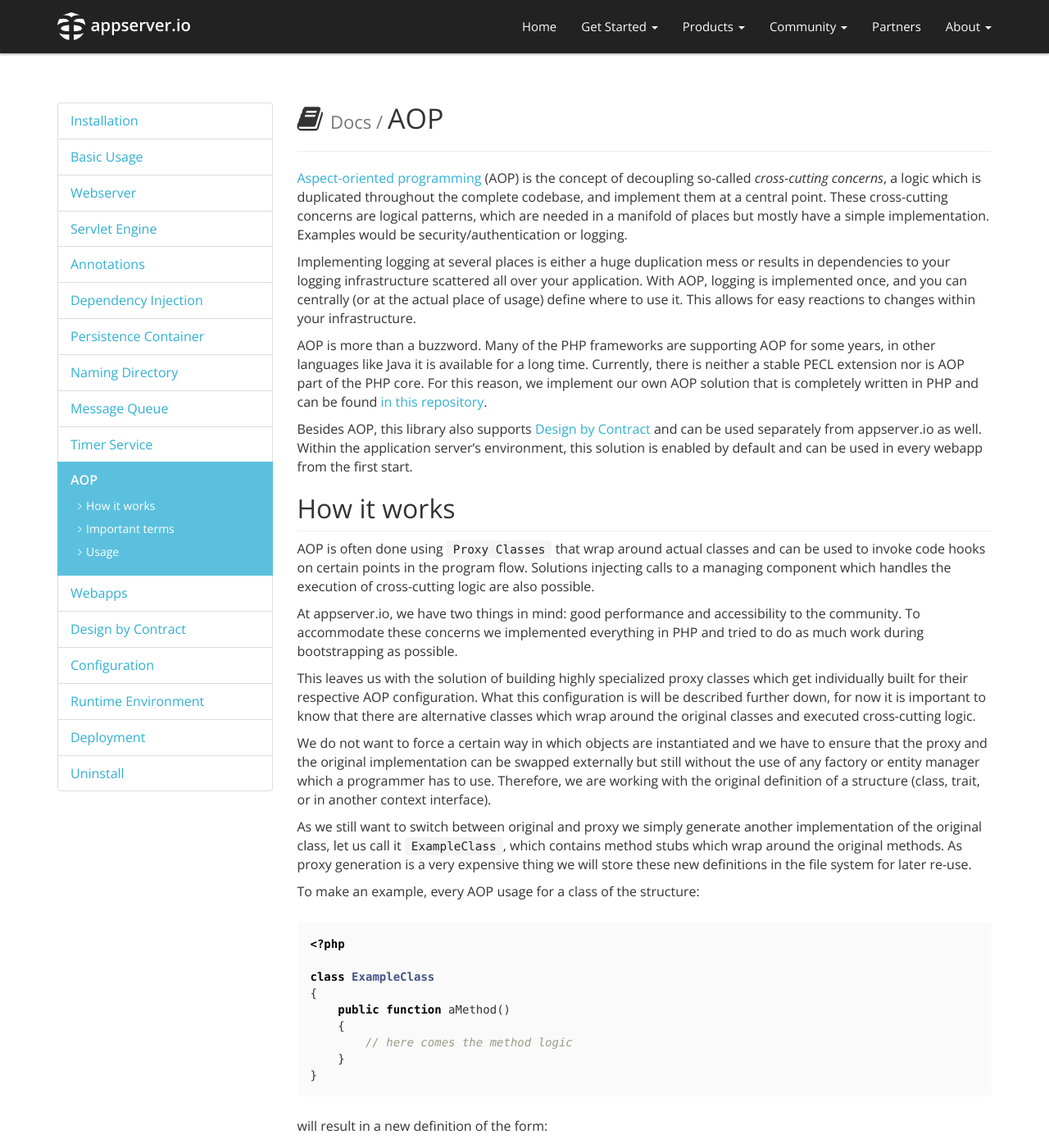
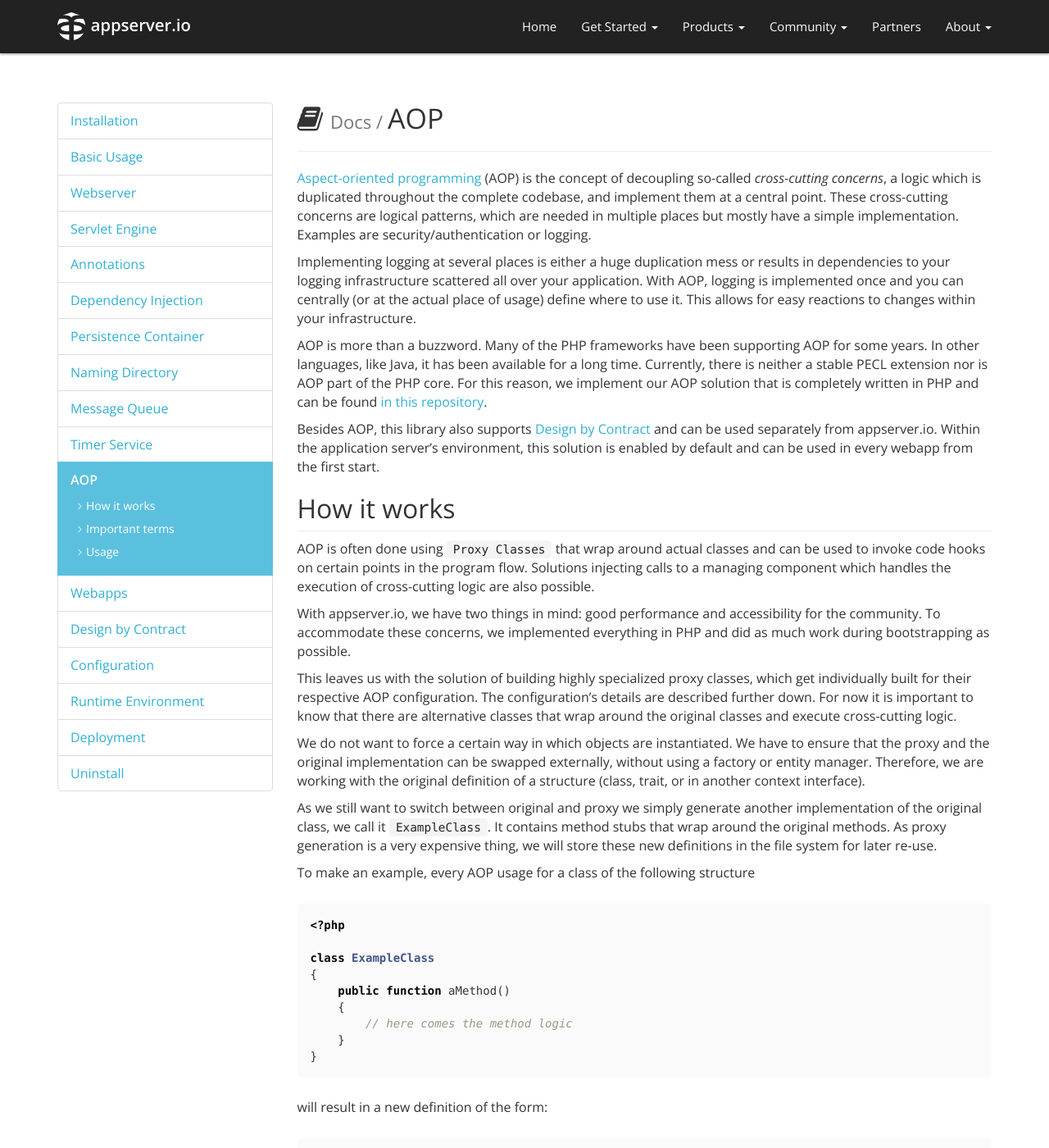
Before and after one commit to appserver-io/appserver, a Jekyll site: the page built from _docs/aop.md, in a window 1280 px wide and 1400 px high. Shown: the whole window at 82% size. Built offline with Jekyll 4.4.1, drawn with Linux system fonts in a browser that asks for light colours; nearby versions of some CDN libraries; library files that are not in the unit come from our copies; Markdown is read by kramdown in place of the engine named in the settings; some of the changed text lies outside the part shown.

Commit message:
Update aop.md
Changes until line 165.

````diff
--- a/_docs/aop.md
+++ b/_docs/aop.md
@@ -18,32 +18,32 @@ permalink: /get-started/documentation/aop.html
 ---
 
 [Aspect-oriented programming](http://en.wikipedia.org/wiki/Aspect-oriented_programming) (AOP) is the concept of decoupling so-called *cross-cutting concerns*, a logic which is duplicated throughout the complete  codebase, and implement them at a central point.
-These cross-cutting concerns are logical patterns, which are needed in a manifold of places but mostly have a simple implementation. Examples would be security/authentication or logging.
+These cross-cutting concerns are logical patterns, which are needed in multiple places but mostly have a simple implementation. Examples are security/authentication or logging.
 
 Implementing logging at several places is either a huge duplication mess or results in dependencies to your logging infrastructure scattered all over your application.
-With AOP, logging is implemented once, and you can centrally (or at the actual place of usage) define where to use it. This allows for easy reactions to changes within your infrastructure.
+With AOP, logging is implemented once and you can centrally (or at the actual place of usage) define where to use it. This allows for easy reactions to changes within your infrastructure.
 
-AOP is more than a buzzword. Many of the PHP frameworks are supporting AOP for some years, in other languages like Java it is available for a long time. Currently, there is neither a stable PECL extension nor is AOP part of the PHP core. For this reason, we implement our own AOP solution that is completely written in PHP and can be found [in this repository](https://github.com/appserver-io/doppelgaenger).
+AOP is more than a buzzword. Many of the PHP frameworks have been supporting AOP for some years. In other languages, like Java, it has been available for a long time. Currently, there is neither a stable PECL extension nor is AOP part of the PHP core. For this reason, we implement our AOP solution that is completely written in PHP and can be found [in this repository](https://github.com/appserver-io/doppelgaenger).
 
-Besides AOP, this library also supports [Design by Contract](https://en.wikipedia.org/wiki/Design_by_contract) and can be used separately from appserver.io as well.
+Besides AOP, this library also supports [Design by Contract](https://en.wikipedia.org/wiki/Design_by_contract) and can be used separately from appserver.io.
 Within the application server's environment, this solution is enabled by default and can be used in every webapp from the first start.
 
 ## How it works
 
 AOP is often done using [`Proxy Classes`](https://en.wikipedia.org/wiki/Proxy_pattern) that wrap around actual classes and can be used to invoke code hooks on certain points in the program flow. Solutions injecting calls to a managing component which handles the execution of cross-cutting logic are also possible.
 
-At appserver.io, we have two things in mind: good performance and accessibility to the community.
-To accommodate these concerns we implemented everything in PHP and tried to do as much work during bootstrapping as possible.
+With appserver.io, we have two things in mind: good performance and accessibility for the community.
+To accommodate these concerns, we implemented everything in PHP and did as much work during bootstrapping as possible.
 
-This leaves us with the solution of building highly specialized proxy classes which get individually built for their respective AOP configuration.
-What this configuration is will be described further down, for now it is important to know that there are alternative classes which wrap around the original classes and executed cross-cutting logic.
+This leaves us with the solution of building highly specialized proxy classes, which get individually built for their respective AOP configuration.
+The configuration's details are described further down. For now it is important to know that there are alternative classes that wrap around the original classes and execute cross-cutting logic.
 
-We do not want to force a certain way in which objects are instantiated and we have to ensure that the proxy and the original implementation can be swapped externally but still without the use of any factory or entity manager which a programmer has to use.
+We do not want to force a certain way in which objects are instantiated. We have to ensure that the proxy and the original implementation can be swapped externally, without using a factory or entity manager.
 Therefore, we are working with the original definition of a structure (class, trait, or in another context interface).
 
-As we still want to switch between original and proxy we simply generate another implementation of the original class, let us call it `ExampleClass`, which contains method stubs which wrap around the original methods. As proxy generation is a very expensive thing we will store these new definitions in the file system for later re-use.
+As we still want to switch between original and proxy we simply generate another implementation of the original class, we call it `ExampleClass`. It contains method stubs that wrap around the original methods. As proxy generation is a very expensive thing, we will store these new definitions in the file system for later re-use.
 
-To make an example, every AOP usage for a class of the structure:
+To make an example, every AOP usage for a class of the following structure
 
 ```php
 <?php
@@ -78,15 +78,15 @@ class ExampleClass
 }
 ```
 
-As you might notice, this does not fit the proxy pattern a 100%, as we do not deal with instances here but rather structure definitions, but it fulfills the same purpose and does not require lot of logic during program runtime.
+As you might notice, this does not fit the proxy pattern completely, as we do not deal with instances here but with structure definitions. Nevertheless, it fulfills the same purpose and does not require a lot of logic during program runtime.
 
-To enable switching between the altered and the original definition, we utilize the autoloading concept of PHP. For this purpose, we have the autoloader class `\AppserverIo\Appserver\Core\DgClassLoader` which will preferably load the altered definition unless configured otherwise.
+To switch between the altered and the original definition, we utilize the autoloading concept of PHP. For this purpose, we have the autoloader class `\AppserverIo\Appserver\Core\DgClassLoader` that preferably loads the altered definition, unless configured otherwise.
 
-The `DgClassLoader` is the default class loader for all applications, so AOP as well as Design by Contract are enabled by default within the appserver.io environment.
-If you want to change this you can do so by registering your own classloader within the `context.xml` configuration files.
-You might do so on application level by placing a file called `context.xml` in your webapp's `META-INF` directory or by editing the system wide `context.xml` (which we do not encourage by any means).
+The `DgClassLoader` is the default class loader for all applications. So, AOP as well as Design by Contract are enabled by default within the appserver.io environment.
+If you want to change this, you can do so by registering your own classloader within the `context.xml` configuration files.
+You might do so on application level by placing a file called `context.xml` in your webapp's `META-INF` directory or by editing the system-wide `context.xml` (,which we do not encourage by any means).
 
-The classloader configuration might look something like this:
+The classloader configuration might look like the following.
 
 ```xml
 <classLoaders>
@@ -114,36 +114,34 @@ The classloader configuration might look something like this:
 
 ## Important terms
 
-The concepts described [above](#how-does-it-work) can be used in very complex and powerful ways. The AOP approach has some terms which are widely used within its field to better understand all aspects of its concepts.
-These terms will be used throughout our code and the following documentation. To make them understandable, we will describe them further below.
+The concepts described [above](#how-does-it-work) can be used in very complex and powerful ways. The AOP approach uses a number of terms to understand all aspects of its concept better.
+Since these terms will be used throughout our code and the following documentation, they are described in detail below.
 
 You might additionally have a look at [this](https://en.wikipedia.org/wiki/Aspect-oriented_programming) and [this](http://eclipse.org/aspectj/doc/released/progguide/starting-aspectj.html) link for further explanations.
 
 ### Join-points
-It is already clear, that AOP is about the insertion (one speaks of weaving) of a code (logic of our `cross-cutting concerns`) into defined points within a programs flow. It is also obvious that we have to describe this point and which concern we want to insert.
+It is already clear that AOP is about the insertion (one speaks of weaving) of a code (logic of our `cross-cutting concerns`) into defined points within a program's flow. It is also obvious that we have to describe this point and which concern we want to insert.
 
 `Join points` are used to describe a certain event within the actual flow of a running program at which weaving should take place.
 
-> So rather than describing a place within the source code, join points describe something that is *happening* at a certain place in your application.
+> So, rather than describing a place within the source code, join points describe something that is *happening* at a specific place in your application.
 
- We currently support two specific join points, one standalone and the other as addition for other join points:
+ We currently support two join points, one standalone and the other one as addition for other join points.
 
 | Keyword      | Type       | Description                                                     |
 | -------------| -----------| ----------------------------------------------------------------|
-| `call`       | standalone | The call of a method whether being static or dynamic.           |
+| `call`       | standalone | The call of a method being static or dynamic.                   |
 | `execute`    | addition   | An addition to other join points. Describes that a certain join point has to be in the context of an execution stack. E.g. a call to `methodB` might only be interesting if it was made from within `methodA` |
 
 ### Pointcuts
-A pointcut is used to define an explicit event in the flow of a running program by combining a `join point` with a point within your applications code such as a method of a certain class.
-You can specify these explicit events using something called a [join-point model](https://en.wikipedia.org/wiki/Aspect-oriented_programming#Join_point_models). This model explains how a pointcut
-sets `advices` and join points in relation to build an actual execution of aspect code.
+A pointcut is used to define an explicit event in the flow of a running program by combining a `join point` with a point within your application's code such as a method of a certain class.
+You can specify these explicit events using something called a [join-point model](https://en.wikipedia.org/wiki/Aspect-oriented_programming#Join_point_models). This model explains how a pointcut sets `advices` and join points in relation to each other to build an actual execution of an aspect code.
 
 In the join point model we use pointcuts, only define the relation of a join point and a piece of code and can be actively referenced by advices.
 
 Pseudocode might be: `call to methodB while executing methodA`.
 
-As pseudocode does not make much sense for us, we mostly (see other possibilities [below](#usage)) use `annotations` to describe a pointcut.
-Such an annotation would look like this:
+As pseudocode does not make much sense for us. We mostly (see other possibilities [below](#usage)) use `annotations` to describe a pointcut. Such an annotation could look like the following.
 
 ```php
 <?php
@@ -157,10 +155,9 @@ public function certainMethodCallStack()
 
 As you can see, pointcuts can be specified using [logical connectives](https://en.wikipedia.org/wiki/Logical_connective#Common_logical_connectives) to express a very specific description of an event. Keep in mind that this description only narrows the necessary `call` join point.
 
+> All pointcut specifications MUST contain a single `call` join point.
 
-> All pointcut specifications MUST contain a single `call` join point
-
-The basic connectives the doppelgaenger library supports are:
+The basic connectives the doppelgaenger library supports are the following.
 
 | Connective  | Symbol      | Description                                                                                          |
 | ------------| ------------| -----------------------------------------------------------------------------------------------------|
````
